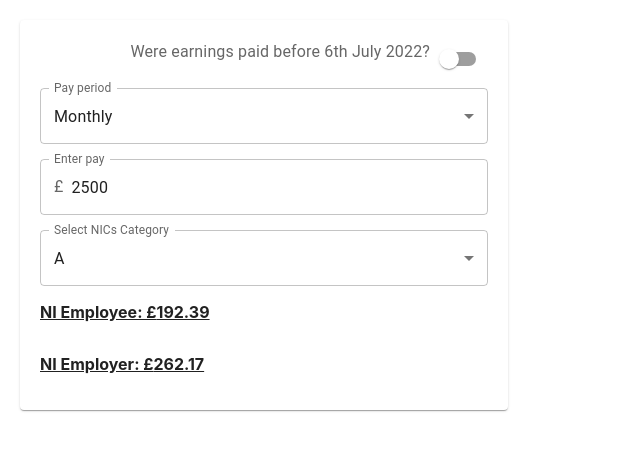
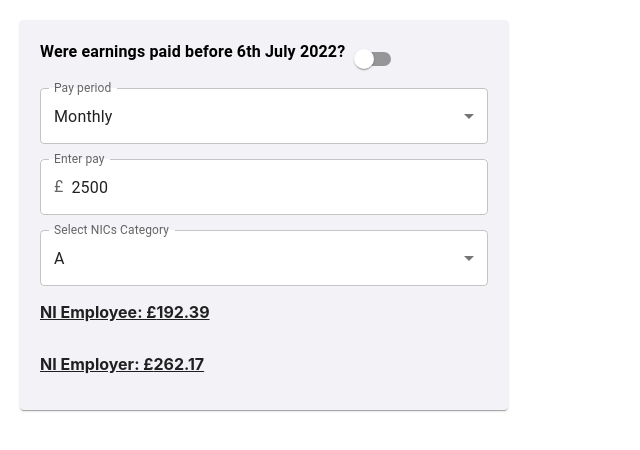
Before and after one commit to alma957/Zelt-Redundancy-Pay-Calculator, a React (Create React App) app: page / in a window 1280 px wide. Shown: the top 450 px of the page, without its empty margins (0-640 px from the left). Built offline with nearby package versions, Linux system fonts and the light colour scheme.

Commit message:
fixed style

```diff
--- a/src/Forms/redundancyCalculator.tsx
+++ b/src/Forms/redundancyCalculator.tsx
@@ -82,10 +82,14 @@ export const RedundancyPayCalculator = (): JSX.Element => {
         justifyContent: "space-between",
         marginLeft: "20px",
         marginTop: "20px",
+        background: "#F2F2F7",
       }}
     >
-      <FormGroup style={{flexDirection: "row", justifyContent: "flex-end"}}>
-        <FormLabel>Were earnings paid before 6th July 2022?</FormLabel>
+      {/* //"#F2F2F7" */}
+      <FormGroup style={{flexDirection: "row", justifyContent: "flex-start"}}>
+        <FormLabel style={{fontWeight: "bold", color: "black"}}>
+          Were earnings paid before 6th July 2022?
+        </FormLabel>
         <Switch
           onChange={e => {
             if (e.target.checked) {
@@ -102,6 +106,7 @@ export const RedundancyPayCalculator = (): JSX.Element => {
         <InputLabel>Pay period</InputLabel>
         <Select
           label="Pay period"
+          style={{background: "white"}}
           value={inputState.payPeriod}
           input={<OutlinedInput label="Pay period" />}
           onChange={e => {
@@ -118,7 +123,7 @@ export const RedundancyPayCalculator = (): JSX.Element => {
       <TextField
         label="Enter pay"
         type="number"
-        style={{marginTop: "15px"}}
+        style={{marginTop: "15px", background: "white"}}
         InputLabelProps={{shrink: true}}
         InputProps={{
           startAdornment: <InputAdornment position="start">£</InputAdornment>,
@@ -136,6 +141,7 @@ export const RedundancyPayCalculator = (): JSX.Element => {
           inputProps={{}}
           input={<OutlinedInput label="Select NICs Category" />}
           value={inputState.category}
+          style={{background: "white"}}
           onChange={e => {
             inputState.category = e.target.value;
             setInputState({...inputState});
```
